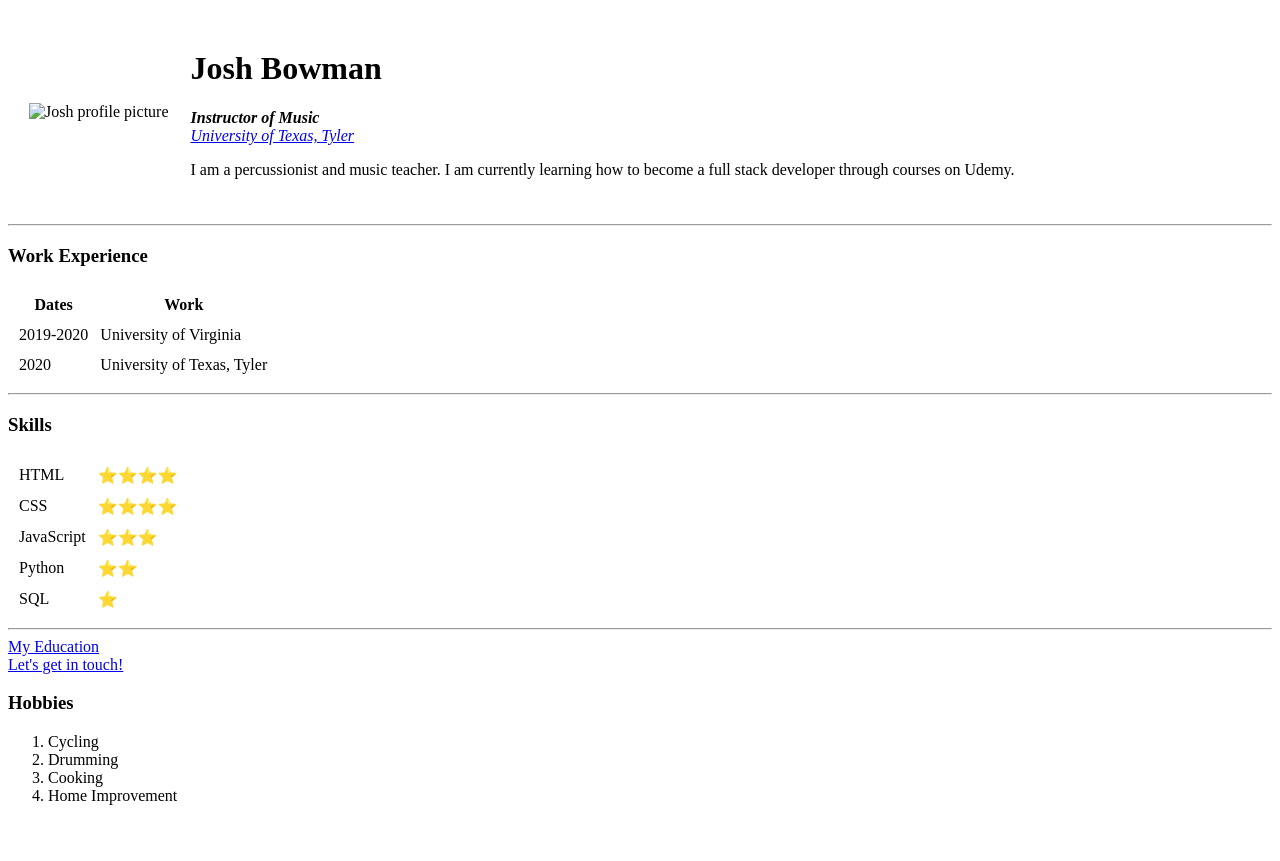
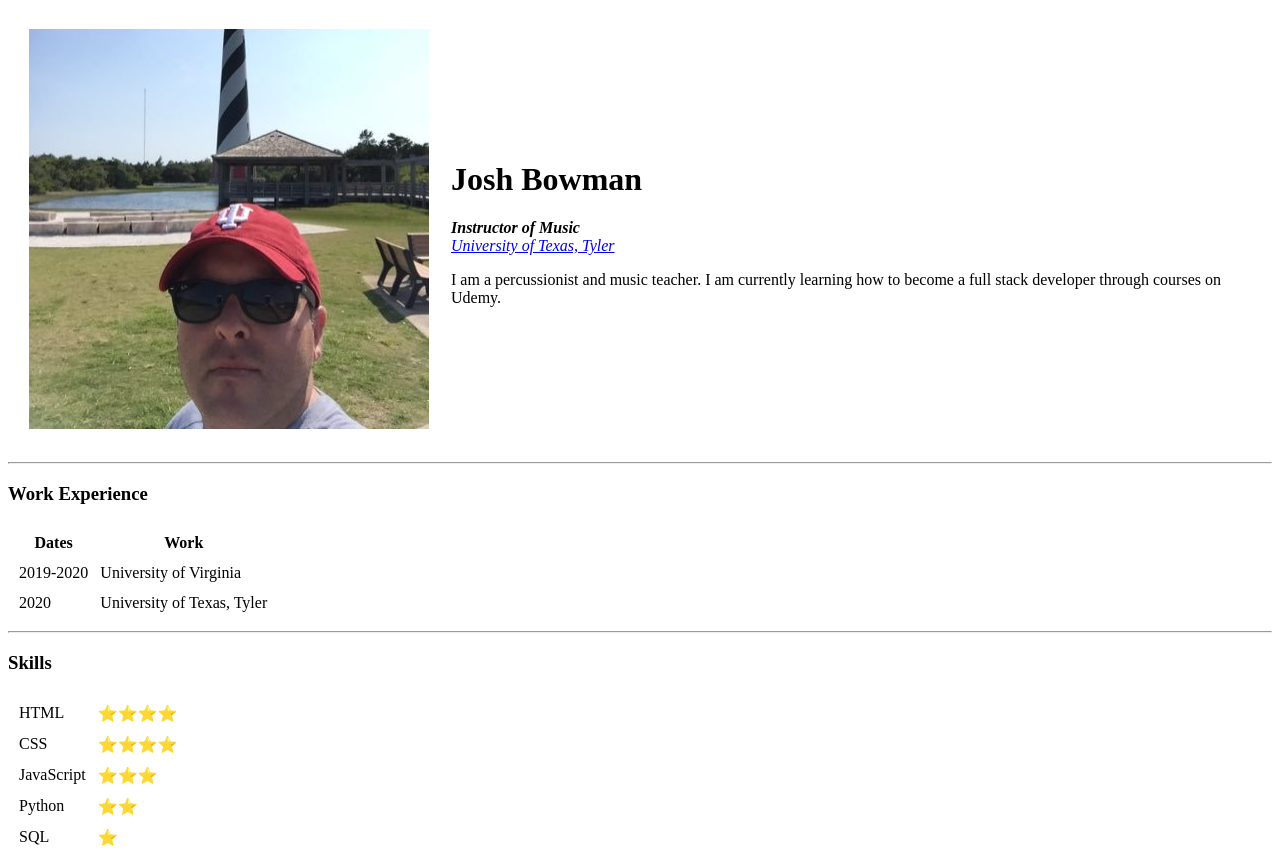
Before and after one commit to jmichaelbowman78/CV, a plain HTML site: page index.html in a window 1280 px wide. Shown: the top 861 px of the page. Before the commit the page ends 821 px from the top, so only its background shows below. Drawn offline with Linux system fonts and the light colour scheme.

Commit message:
Updated image file

```diff
--- a/index.html
+++ b/index.html
@@ -9,7 +9,7 @@
 <body>
   <table cellspacing="20">
     <tr>
-      <td><img src="Josh profile.jpeg" alt="Josh profile picture"></td>
+      <td><img src="images/Josh profile.jpeg" alt="Josh profile picture"></td>
       <td>
         <h1>Josh Bowman</h1>
         <p><em><strong>Instructor of Music</strong><br><a href="https://www.uttyler.edu/">University of Texas, Tyler</a></em></p>
```
